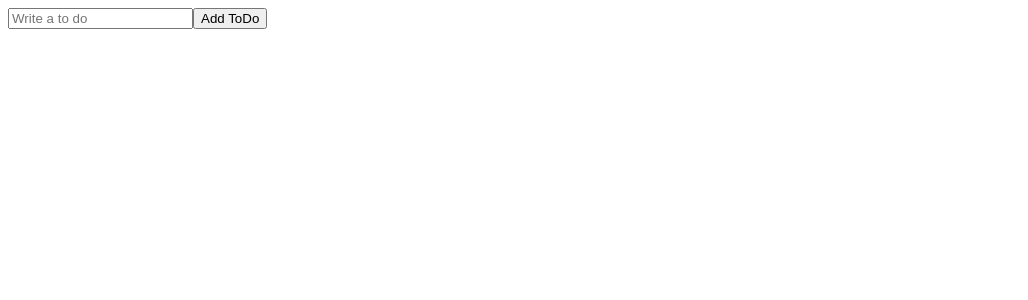
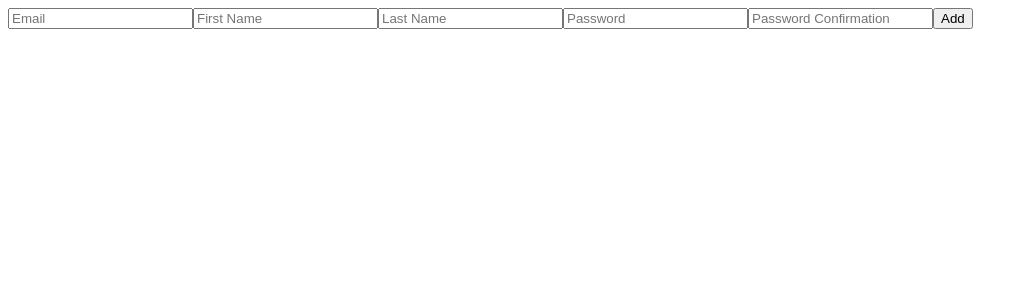
Before and after one commit to Jacesoul/react-ToDoApp, a React (Create React App) app: page / in a window 1280 px wide. Shown: the top 300 px of the page, without its empty margins (0-1028 px from the left). Built offline with nearby package versions, Linux system fonts and the light colour scheme.

Commit message:
Forms with react-hook-form

```diff
--- a/package.json
+++ b/package.json
@@ -16,6 +16,7 @@
     "react-apexcharts": "^1.3.9",
     "react-dom": "^17.0.2",
     "react-helmet": "^6.1.0",
+    "react-hook-form": "^7.24.1",
     "react-query": "^3.34.8",
     "react-router-dom": "^5.3.0",
     "react-scripts": "5.0.0",
--- a/src/ToDoList.tsx
+++ b/src/ToDoList.tsx
@@ -1,26 +1,55 @@
 import React, { useState } from "react";
+import { useForm } from "react-hook-form";
 
+/*
 function ToDoList() {
   const [toDo, setToDo] = useState("");
+  const [toDoError, setToDoError] = useState("");
   const onChange = (event: React.FormEvent<HTMLInputElement>) => {
     const {
       currentTarget: { value },
     } = event;
     setToDo(value);
+    setToDoError("");
   };
   const onSubmit = (event: React.FormEvent<HTMLFormElement>) => {
     event.preventDefault();
     console.log(toDo);
+    if (toDo.length < 10) {
+      return setToDoError("To do should be longer");
+    }
   };
   return (
     <div>
-      <form onSubmit={onSubmit}>
+    <form onSubmit={onSubmit}>
+    <input
+    onChange={onChange}
+    value={toDo}
+    placeholder="Write a to do"
+    ></input>
+    <button>Add ToDo</button>
+    {toDoError !== "" ? toDoError : null}
+    </form>
+    </div>
+    );
+  }
+  */
+
+function ToDoList() {
+  const { register, watch } = useForm();
+  console.log(watch());
+  return (
+    <div>
+      <form>
+        <input {...register("Email")} placeholder="Email"></input>
+        <input {...register("First Name")} placeholder="First Name"></input>
+        <input {...register("Last Name")} placeholder="Last Name"></input>
+        <input {...register("Password")} placeholder="Password"></input>
         <input
-          onChange={onChange}
-          value={toDo}
-          placeholder="Write a to do"
+          {...register("Password Confirmation")}
+          placeholder="Password Confirmation"
         ></input>
-        <button>Add ToDo</button>
+        <button>Add</button>
       </form>
     </div>
   );
```
Also changed, not shown: description.txt, 1 other file (tests, documents, lock files or other folders).
